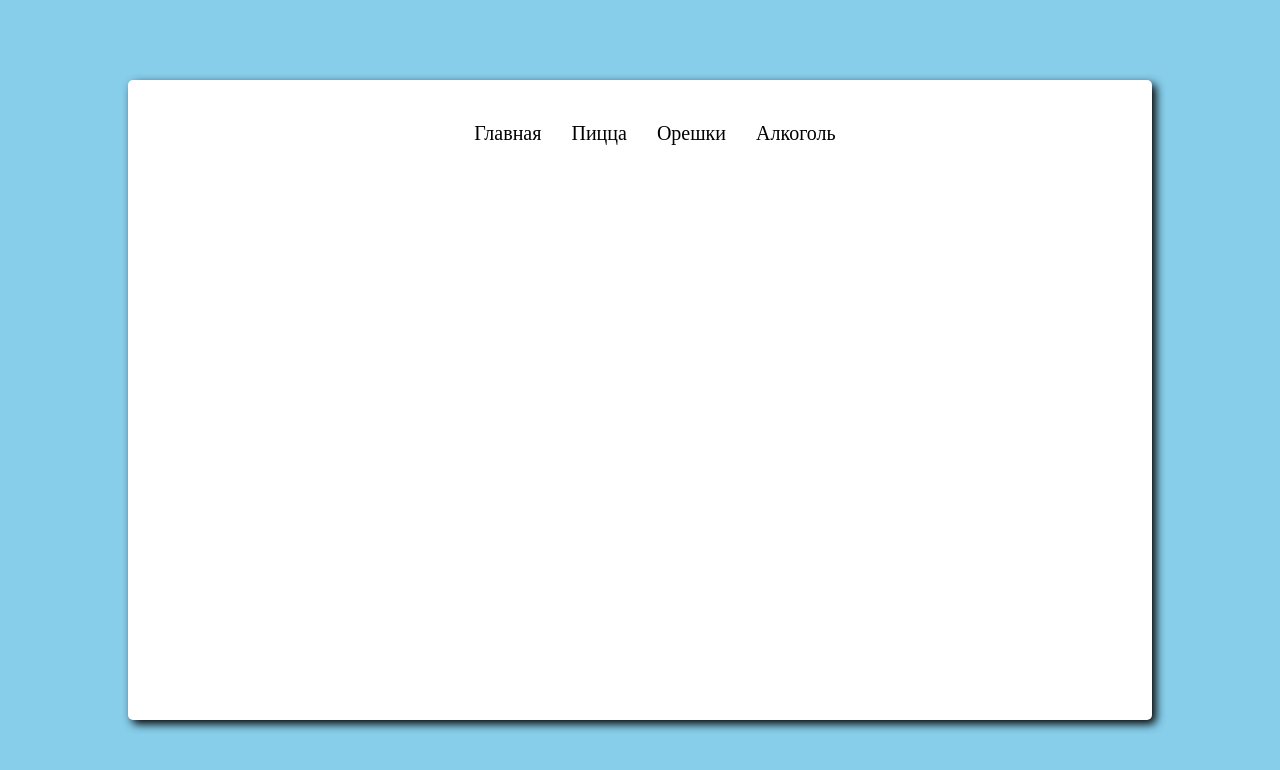
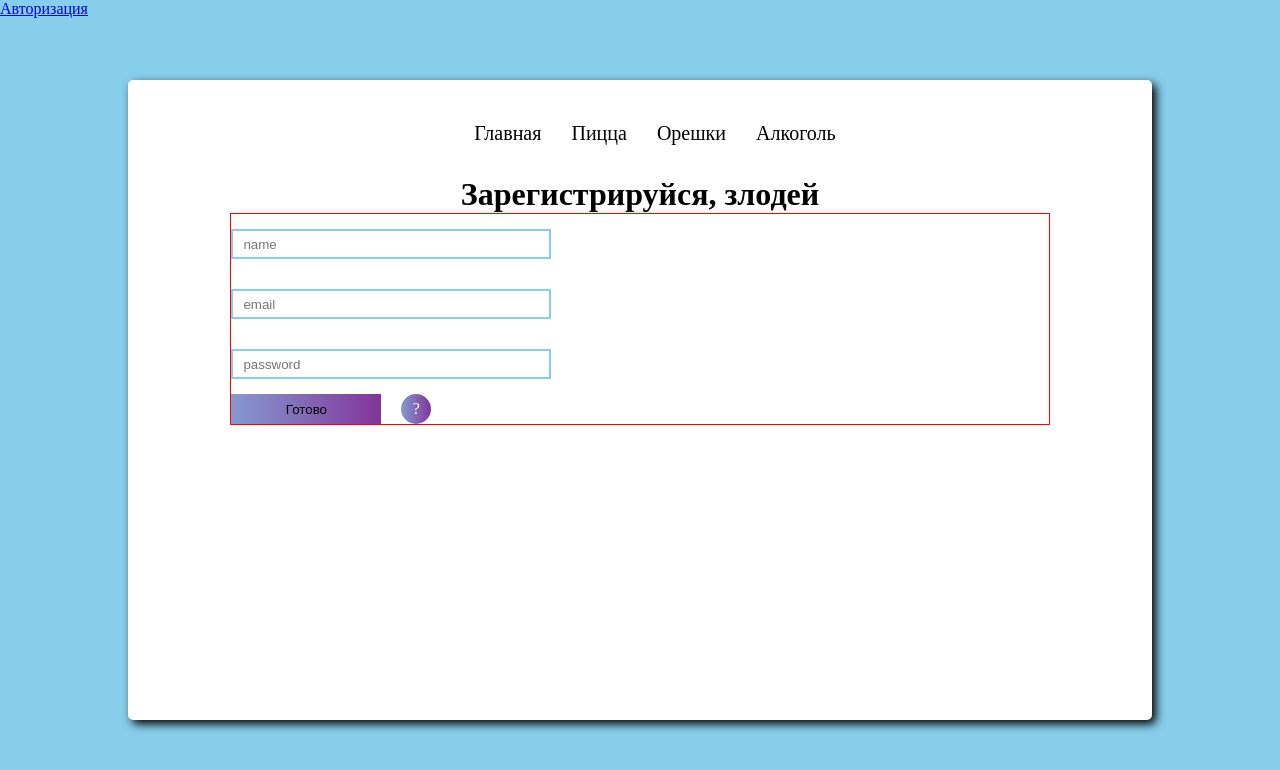
Before and after one commit to pylsar/myReactVillainShop, a React (Create React App) app: page /auth in a window 1280 px wide. Shown: the top 770 px of the page. Built offline with nearby package versions, Linux system fonts and the light colour scheme.

Commit message:
Auth component not finished

```diff
--- a/src/App.js
+++ b/src/App.js
@@ -1,4 +1,5 @@
 import React from 'react';
+import {Link} from 'react-router-dom'
 
 import Card from './components/Card/Card'
 
@@ -6,6 +7,7 @@ import Card from './components/Card/Card'
 function App() {
   return (
     <div className="App">
+      <Link to ="/auth">Авторизация</Link>
       <Card />
     </div>
   );
--- /dev/null
+++ b/src/components/Auth/Auth.jsx
@@ -0,0 +1,108 @@
+import React, {Fragment} from "react"
+import Help from "../Help/Help"
+import Btn from "../Btn/Btn"
+
+import './Auth.scss'
+
+const initialState = {
+  name: "",
+  email: "",
+  password: "",
+  nameError: "",
+  emailError: "",
+  passwordError: ""
+};
+
+class Auth extends React.Component {
+  state = initialState;
+
+  handleChange = event => {
+    this.setState({
+      [event.target.name]: event.target.value
+    });
+  };
+
+  validate = () => {
+    let nameError = "";
+    let emailError = "";
+    let passwordError = "";
+// поле имя
+    if (!this.state.name) {
+      nameError = "не может быть пустым"
+    }
+// поле emIail
+    if (!this.state.email.includes("@")) {
+      emailError = "неверное значение"
+    }
+// поле password
+    if (this.state.password.length < 10) {
+      passwordError = "должно быть не меньше 10 символов"
+    }
+
+    if (emailError || nameError || passwordError) {
+      this.setState({
+        emailError: emailError,
+        nameError: nameError,
+        passwordError: passwordError
+      });
+      return false;
+    }
+    return true; // если нет ошибок
+  };
+
+  handleSubmit = event => {
+    event.preventDefault();
+    const isValid = this.validate();
+    if (isValid) {
+      this.setState(initialState); // очищаем если норм
+    }
+  };
+  render() {
+    return (
+        <Fragment>
+            <h1>Зарегистрируйся, злодей</h1>
+            <div className="auth">
+                <form onSubmit={this.handleSubmit}>
+                    <div className="auth__items" >
+                        <input
+                        className={this.state.nameError ? 'auth__items__input auth__items__input--error': 'auth__items__input'}
+                        name="name"
+                        placeholder="name"
+                        value={this.state.value}
+                        onChange={this.handleChange}
+                        />
+                        <div className="auth__error-text">{this.state.nameError}</div>
+                    </div>
+                    <div className="auth__items">
+                        <input
+                        className={this.state.emailError ? 'auth__items__input auth__items__input--error': 'auth__items__input'}
+                        name="email"
+                        placeholder="email"
+                        value={this.state.value}
+                        onChange={this.handleChange}
+                        />
+                        <div className="auth__error-text">{this.state.emailError}</div>
+                    </div>
+                    <div className="auth__items">
+                        <input
+                        className={this.state.passwordError ? 'auth__items__input auth__items__input--error': 'auth__items__input'}
+                        type="password"
+                        name="password"
+                        placeholder="password"
+                        value={this.state.value}
+                        onChange={this.handleChange}
+                        />
+                        <div className="auth__error-text">{this.state.passwordError}</div>
+                    </div>
+                    <div className="auth__bottom">
+                        <Btn btnNameAdd="Готово"/>
+                        <Help onClick={this.props.handleHelpClick} />
+                    </div>
+                </form>
+            </div>
+        </Fragment>
+    );
+  }
+}
+
+export default Auth
--- /dev/null
+++ b/src/components/Auth/Auth.scss
@@ -0,0 +1,27 @@
+.auth {
+    border: 1px solid red;
+    width: 80%;
+    display: flex;
+    margin: 0 auto;
+    &__items{
+        display: flex;
+        align-items: center;
+        &__input {
+            width: 25vw;
+            height: 30px;
+            margin: 15px 15px 15px 0;
+            border: 2px solid skyblue;
+            padding-left: 10px;
+            &--error {
+                border: 2px solid red;
+            }
+        }
+    }
+    &__bottom {
+        display: flex;
+    }
+    &__error-text {
+        color: red;
+    }
+
+}
--- a/src/components/Btn/Btn.jsx
+++ b/src/components/Btn/Btn.jsx
@@ -17,7 +17,7 @@ const Btn = ({ btnNameAdd, btnNameRemove, onClick }) => {
 Btn.propTypes = {
   btnNameAdd: PropTypes.string.isRequired,
   btnNameRemove: PropTypes.string,
-  onClick: PropTypes.func.isRequired
+  onClick: PropTypes.func
 }
 
 
--- a/src/components/Card/Card.jsx
+++ b/src/components/Card/Card.jsx
@@ -6,6 +6,7 @@ import Home from '../Pages/Home/Home'
 import Pizza from '../Pages/Pizza/Pizza'
 import Nutts from '../Pages/Nutts/Nutts'
 import Alcohol from '../Pages/Alcohol/Alcohol'
+import Auth from '../Auth/Auth'
 
 import './Card.scss'
 
@@ -18,6 +19,7 @@ const Card = () => {
                 <Route path='/pizza' component={Pizza} exact/>
                 <Route path='/nutts' component={Nutts} exact/>
                 <Route path='/alcohol' component={Alcohol} exact/>
+                <Route path='/auth' component={Auth} exact/>
             </Switch>
         </div>
     )
--- /dev/null
+++ b/src/components/Help/Help.jsx
@@ -0,0 +1,24 @@
+import React from "react"
+
+import './Help.scss'
+
+class Help extends React.Component {
+  state = {
+    isVisible: false
+  };
+  handleHelpClick = () => {
+    this.setState({
+      isVisible: !this.state.isVisible
+    });
+  };
+  render(props) {
+    return (
+      <div className="help">
+        <div onClick={this.handleHelpClick}>?</div>
+        {this.state.isVisible && <div className="help__modal">skldksllskdfkldfs</div>}
+      </div>
+    );
+  }
+}
+
+export default Help
--- /dev/null
+++ b/src/components/Help/Help.scss
@@ -0,0 +1,22 @@
+.help {
+    display: block;
+    width: 30px;
+    height: 30px;
+    display: flex;
+    justify-content: center;
+    align-items: center;
+    background: linear-gradient(to right, skyblue -50%, purple 150%);
+    color: white;
+    border-radius: 50%;
+    margin-left: 20px;
+    cursor: pointer;
+    position: relative;
+    &__modal {
+        width: 200px;
+        height: 200px;
+        background: linear-gradient(to right, skyblue -50%, purple 150%);
+        position: absolute;
+        bottom: 0;
+        right: -200px;
+    }
+}
--- a/src/index.scss
+++ b/src/index.scss
@@ -18,3 +18,7 @@
 .img-full {
   opacity: 1;
 }
+
+h1 {
+  text-align: center;
+}
```
